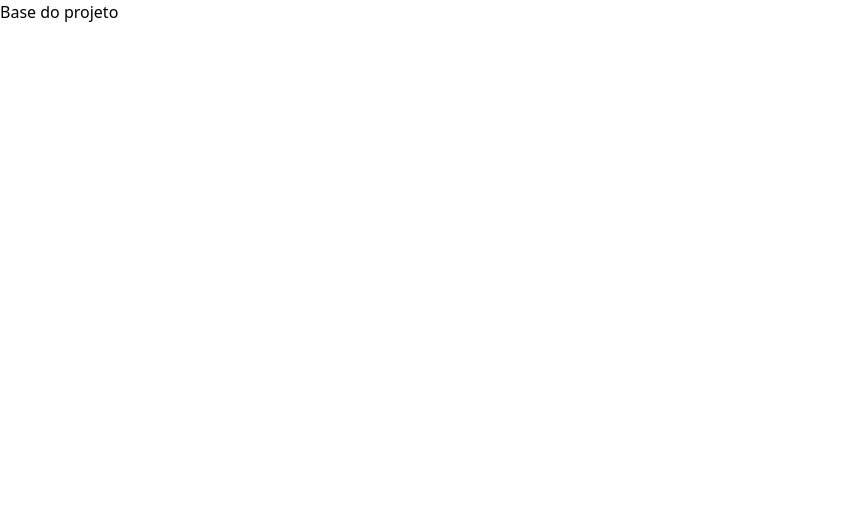
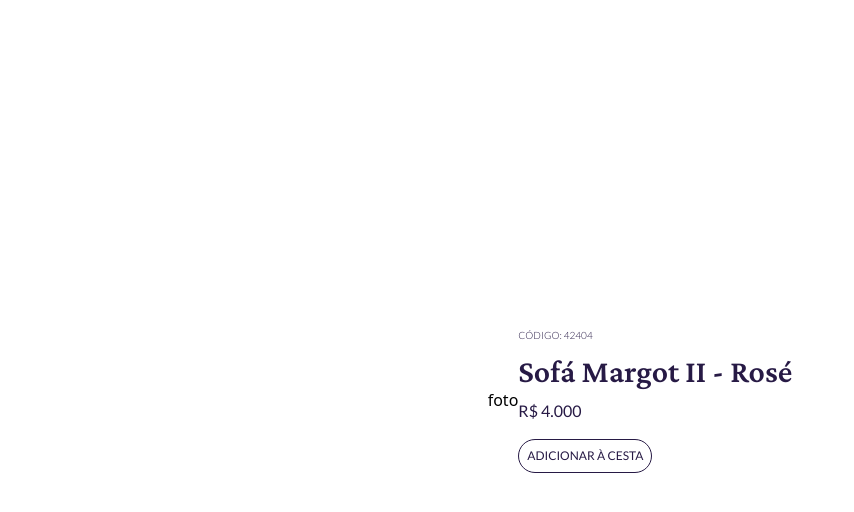
Before and after one commit to JeanMoraes/boraCodar-d2, a Vue app: page / in a window 1280 px wide. Shown: the top 512 px of the page, without its empty margins (0-854 px from the left). Built offline with nearby package versions, Linux system fonts and the light colour scheme.

Commit message:
feat: criada a seção de textos do card

```diff
--- a/src/App.vue
+++ b/src/App.vue
@@ -1,6 +1,16 @@
 <template>
-  <p>Base do projeto</p>
+  <box-product />
 </template>
+
+<script>
+import BoxProduct from "./components/BoxProduct.vue";
+
+export default {
+  components: {
+    BoxProduct,
+  },
+};
+</script>
 
 <style scoped>
 body {
--- /dev/null
+++ b/src/components/BoxProduct.vue
@@ -0,0 +1,23 @@
+<template>
+  <main class="w-screen h-screen flex items-center justify-center">
+    <div>foto</div>
+    <div>
+      <div class="flex flex-col gap-3 mb-4">
+        <span class="font-main text-primary font-light text-[0.625rem]"
+          >CÓDIGO: 42404</span
+        >
+        <h3
+          class="font-highlight text-primary font-semibold text-[2rem] leading-[100%]"
+        >
+          Sofá Margot II - Rosé
+        </h3>
+        <p class="font-main text-primary text-base">R$ 4.000</p>
+      </div>
+      <button
+        class="font-main text-primary text-xs p-2 rounded-full border border-[0.5px] border-primary"
+      >
+        ADICIONAR À CESTA
+      </button>
+    </div>
+  </main>
+</template>
```
